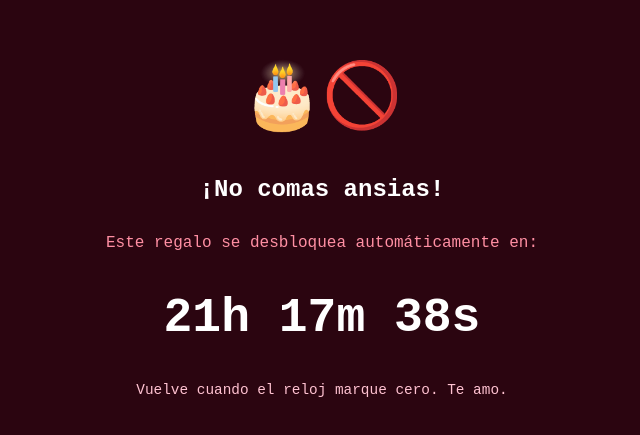
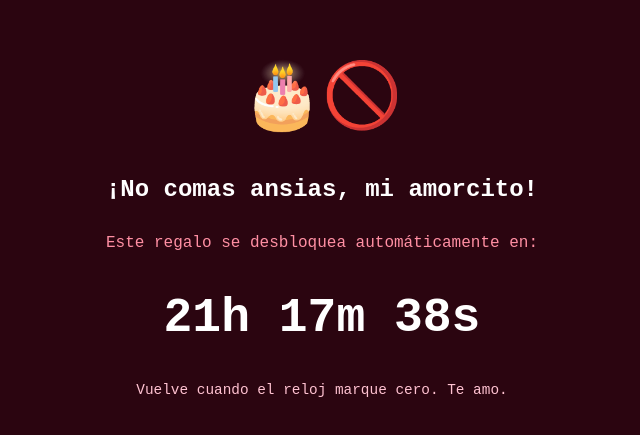
Before and after one commit to EmilianoOsuna/HBD2Hanna, a plain HTML site: page index.html in a window 1280 px wide. Shown: the part 163-598 px from the top of the page, without its empty margins (318-958 px from the left). Drawn offline with Linux system fonts and the light colour scheme.

Commit message:
Versión 2.2

```diff
--- a/index.html
+++ b/index.html
@@ -3,7 +3,7 @@
 <head>
     <meta charset="UTF-8">
     <meta name="viewport" content="width=device-width, initial-scale=1.0">
-    <title>Hanna 22 🎉</title>
+    <title>Cumpleaños 22 de mi amorcito 🎉</title>
     <style>
         /* --- RESET Y BASE --- */
         * { box-sizing: border-box; }
@@ -101,7 +101,7 @@
 
     <div id="global-lock-screen">
         <div class="lock-icon">🎂🚫</div>
-        <h2 class="lock-title">¡No comas ansias!</h2>
+        <h2 class="lock-title">¡No comas ansias, mi amorcito!</h2>
         <p>Este regalo se desbloquea automáticamente en:</p>
         <div id="global-timer" class="lock-timer">Cargando...</div>
         <p class="lock-note">Vuelve cuando el reloj marque cero. Te amo.</p>
```
